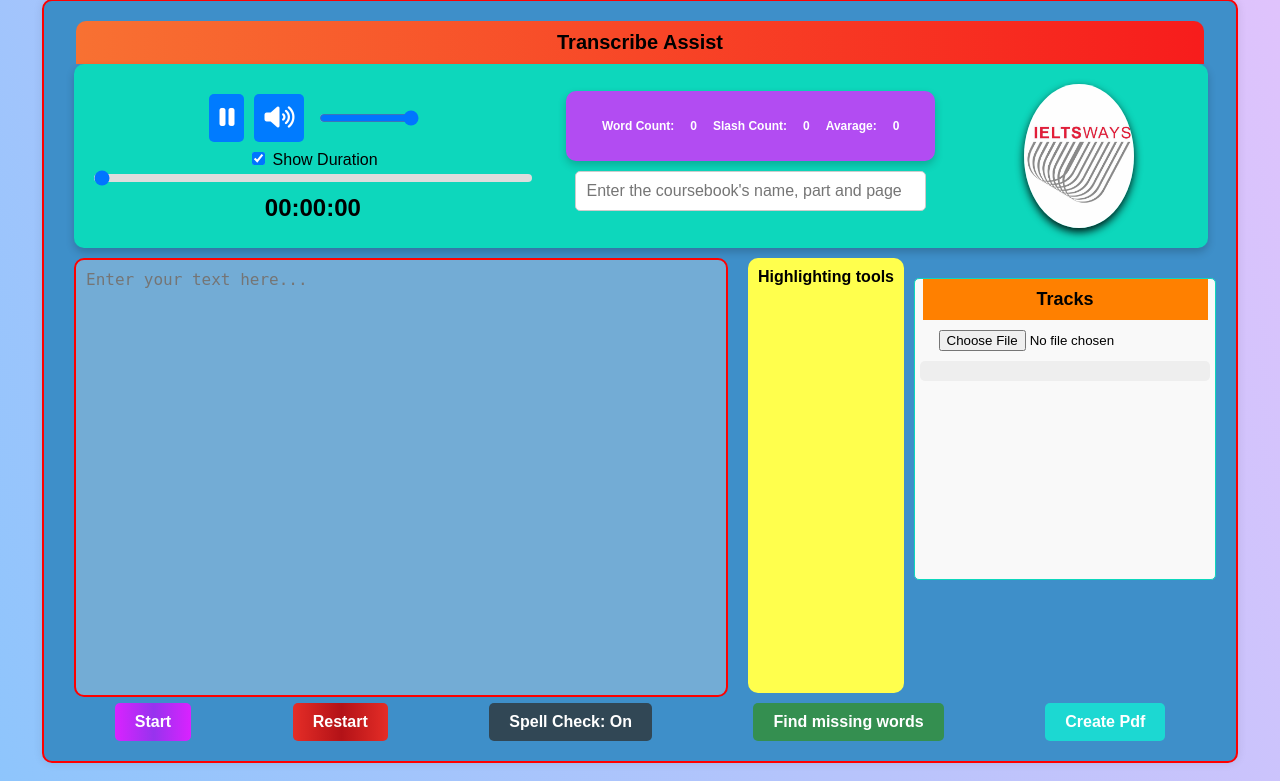
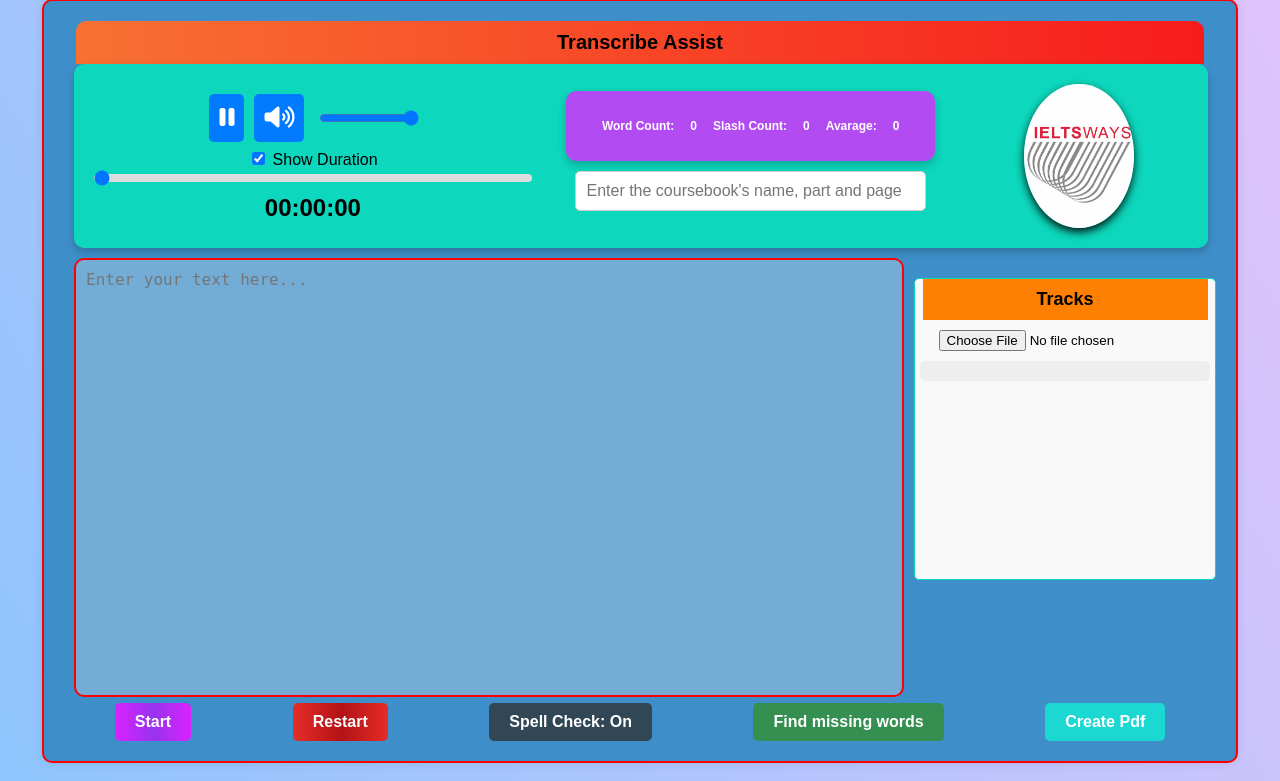
Before and after one commit to Arminarm90/Transcription-Assist, a Django app: page / in a window 1280 px wide. Shown: the part 19-800 px from the top of the page. Run offline with Django 4.2, Linux system fonts and the light colour scheme; data that the repository does not hold is empty.

Commit message:
deleting highlighting tools div

```diff
--- a/templates/audio/assist.html
+++ b/templates/audio/assist.html
@@ -72,7 +72,7 @@
           class="text-area"
           placeholder="Enter your text here..."
         ></textarea>
-        <div class="highlighting-tools">Highlighting tools</div>
+        {% comment %} <div class="highlighting-tools">Highlighting tools</div> {% endcomment %}
         <div class="playlist-container">
           <div class="tracks">Tracks</div>
           <div class="upload-container">
```
